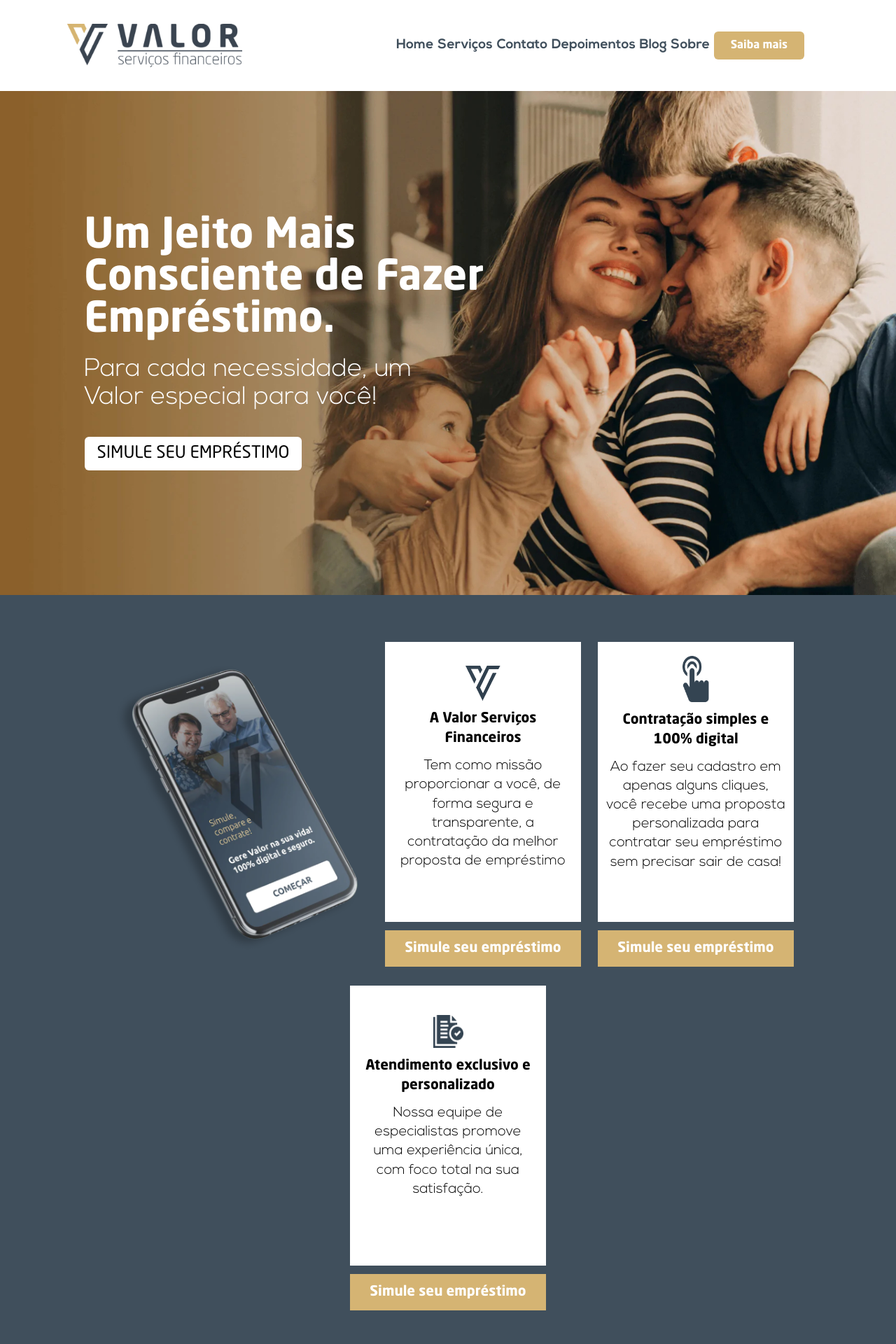
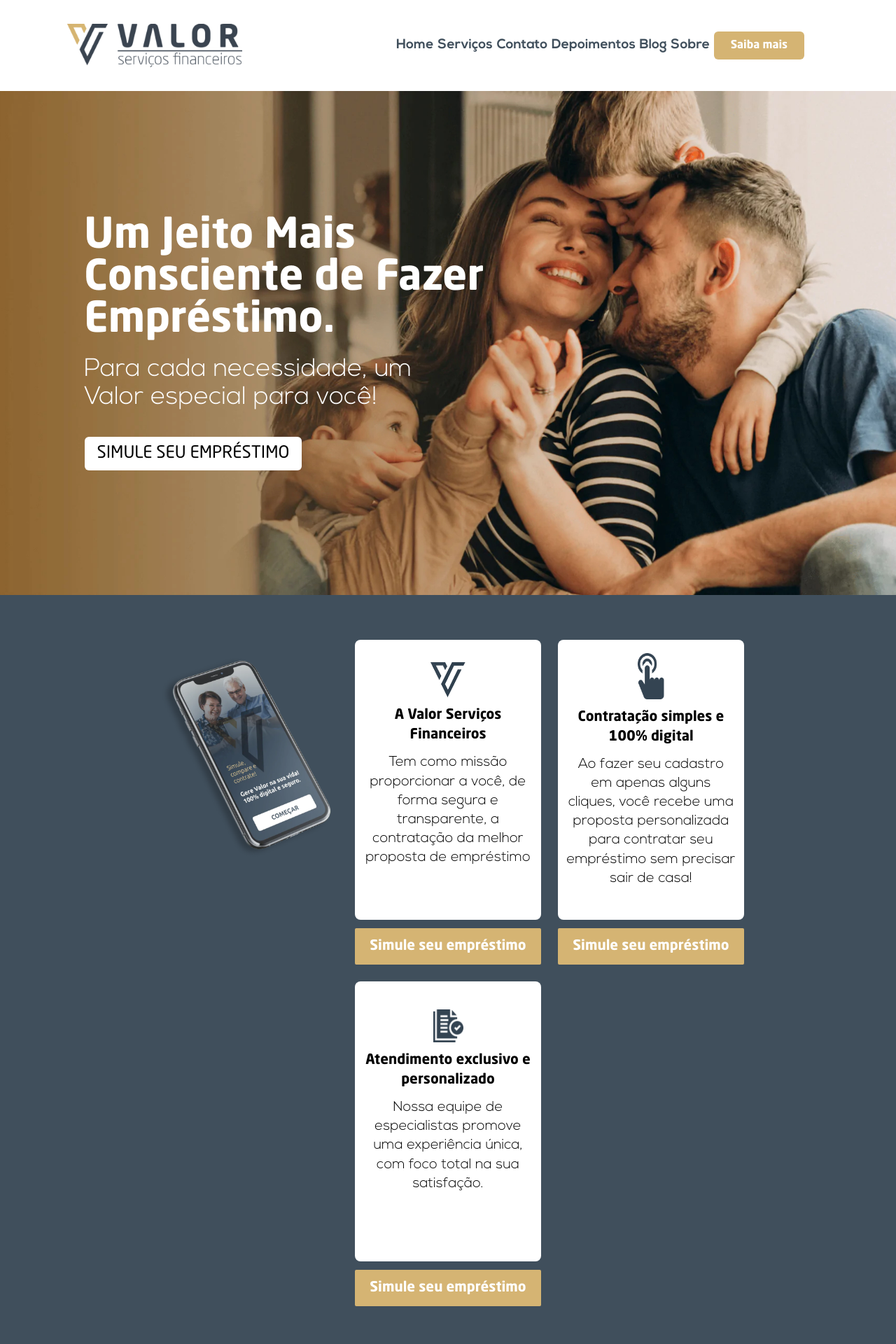
Before and after one commit to bjconsulting/valor_home, a React (Create React App) app in the folder app/: page / in a window 1280 px wide. Shown: the top 1920 px of the page at 70% size. Built offline with nearby package versions, Linux system fonts and the light colour scheme.

Commit message:
Ajustes do dia

```diff
--- a/app/src/Dobra1.tsx
+++ b/app/src/Dobra1.tsx
@@ -5,13 +5,13 @@ function Dobra1() {
     return (
         <>
             <Header />
-            <div className="flex flex-col justify-center items-start max-w-[100vw] min-h-[35vh] py-10  bg-bg-h bg-no-repeat  bg-[length:auto_100%] desktop:bg-bg-h2 desktop:bg-cover desktop:min-h-[90vh]">
-                <div className="ml-4 desktop:ml-24 flex flex-col justify-center max-w-[70%] desktop:max-w-[65%]">
-                    <h1 className="tablet:text-4xl tablet:font-bold tablet:max-w-[80%] tablet:pl-6 text-white max-w-[70%] desktop:text-6xl">Um Jeito Mais Consciente de Fazer Empréstimo.</h1>
+            <div className="flex flex-col justify-center items-start bg-center max-w-[100vw] bg-cover py-10  bg-bg-h bg-no-repeat desktop:bg-bg-h2 desktop:bg-cover desktop:min-h-[90vh]">
+                <div className="flex flex-col mx-4 justify-center tablet:max-w-[70%] desktop:max-w-[65%] desktop:ml-24">
+                    <h1 className="w-full text-5xl text-white tablet:text-4xl tablet:font-bold tablet:max-w-[80%] tablet:pl-6 desktop:text-6xl">Um Jeito Mais Consciente de Fazer Empréstimo.</h1>
 
-                    <p className=" text-white max-w-[60%] py-5 font-light tablet:max-w-[70%] tablet:text-xl tablet:pl-6 desktop:text-4xl">Para cada necessidade, um Valor especial para você!</p>
+                    <p className="text-lg text-white py-5 font-light tablet:max-w-[70%] tablet:text-xl tablet:pl-6 desktop:text-4xl">Para cada necessidade, um Valor especial para você!</p>
 
-                    <button className="bg-white py-2 pb-3 px-2 text-left rounded-md max-w-[190px] flex justify-center items-center tablet:text-[11px] tablet:max-w-[150px] tablet:text-center tablet:px-0 tablet:py-2 desktop:max-w-[310px] desktop:ml-[3%] desktop:px-2 desktop:text-2xl desktop:mt-4 desktop:uppercase  hover:bg-sub hover:text-prim transition-all"> Simule seu empréstimo </button>
+                    <button className="font-bold text-xl bg-white p-2 text-left rounded-md flex justify-center items-center tablet:font-normal tablet:ml-6 tablet:text-[11px] tablet:max-w-[150px] tablet:text-center tablet:px-0 tablet:py-2 desktop:max-w-[310px] desktop:ml-[3%] desktop:px-2 desktop:text-2xl desktop:mt-4 desktop:uppercase  hover:bg-sub hover:text-prim transition-all"> Simule seu empréstimo </button>
                 </div>
             </div>
         </>
--- a/app/src/Dobra2.tsx
+++ b/app/src/Dobra2.tsx
@@ -10,41 +10,41 @@ function Dobra2() {
         <>
             <div className="w-full bg-prim">
                 <div className="flex justify-center py-8 px-4 gap-4 flex-wrap tablet:gap-6 desktop:max-w-[90%] desktop:mx-auto desktop:py-16">
-                    <div className='hidden desktop:block'>
-                        <img src={mock} alt="MockUp de iPhone" width='380px' height='auto' />
+                    <div className='tablet:w-[calc(95%/4)]'>
+                        <img className='w-full' src={mock} alt="MockUp de iPhone" height='auto' />
                     </div>
-                    <div className="flex flex-col justify-center w-[calc(100%)] tablet:w-[calc(100%/4)]">
-                        <div className="flex flex-col p-3 bg-white justify-center text-center items-center min-h-[150px] tablet:min-h-[200px] desktop:min-h-[400px] desktop:justify-start desktop:pt-[12%]">
+                    <div className="flex flex-col justify-center w-[calc(100%)] tablet:w-[calc(95%/4)]">
+                        <div className="flex flex-col rounded-lg px-3 py-10 bg-white justify-center text-center items-center min-h-[150px] tablet:min-h-[200px] desktop:min-h-[400px] desktop:justify-start desktop:pt-[12%]">
                             <img src={icon1} alt="A Valor Serviços Financeiros" className='w-16 tablet:w-[50px] tablet:h-[auto]' />
                             <h2 className="font-bold my-3 px-3 tablet:text-[9px] desktop:text-xl desktop:px-0">A Valor Serviços Financeiros</h2>
                             <p className="font-normal tablet:leading-[11px] tablet:text-[11px] desktop:text-xl desktop:leading-[1.7rem]">Tem como missão proporcionar a você, de forma segura e transparente, a contratação da melhor  proposta de empréstimo</p>
                         </div>
 
-                        <button className="font-bold flex justify-center text-center py-3 w-full bg-sub mt-3 text-white tablet:text-[10px] desktop:text-xl hover:text-sub hover:bg-slate-500">
+                        <button className="rounded-sm font-bold flex justify-center text-center py-3 w-full bg-sub mt-3 text-white tablet:text-[10px] desktop:text-xl hover:text-sub hover:bg-slate-500">
                             Simule seu empréstimo
                         </button>
                     </div>
 
-                    <div className="flex flex-col justify-center w-[calc(100%)] tablet:w-[calc(100%/4)]">
-                        <div className="flex flex-col p-3 bg-white justify-center text-center items-center min-h-[150px] tablet:min-h-[200px] desktop:min-h-[400px] desktop:justify-start desktop:pt-[7%]">
+                    <div className="flex flex-col justify-center w-[calc(100%)] tablet:w-[calc(95%/4)]">
+                        <div className="flex flex-col rounded-lg px-3 py-10 bg-white justify-center text-center items-center min-h-[150px] tablet:min-h-[200px] desktop:min-h-[400px] desktop:justify-start desktop:pt-[7%]">
                             <img src={icon3} alt="A Valor Serviços Financeiros" className='w-16 tablet:w-[38px] tablet:h-[66px]' />
                             <h2 className="font-bold my-3 px-3 tablet:text-[9px] desktop:text-xl desktop:px-0">Contratação simples e 100% digital</h2>
                             <p className="font-normal normal tablet:leading-[11px] tablet:text-[11px] desktop:text-xl desktop:leading-[1.7rem]">Ao fazer seu cadastro em apenas alguns cliques, você recebe uma proposta personalizada para contratar seu empréstimo sem precisar sair de casa!</p>
                         </div>
 
-                        <button className="font-bold flex justify-center text-center py-3 w-full bg-sub mt-3 text-white tablet:text-[10px] desktop:text-xl hover:text-sub hover:bg-slate-500">
+                        <button className="rounded-sm font-bold flex justify-center text-center py-3 w-full bg-sub mt-3 text-white tablet:text-[10px] desktop:text-xl hover:text-sub hover:bg-slate-500">
                             Simule seu empréstimo
                         </button>
                     </div>
 
-                    <div className="flex flex-col justify-start w-[calc(100%)] tablet:w-[calc(100%/4)]">
-                        <div className="flex flex-col p-3 bg-white justify-center text-center items-center min-h-[150px] tablet:min-h-[200px] desktop:min-h-[400px] desktop:justify-start desktop:pt-[15%]">
+                    <div className="flex flex-col justify-center w-[calc(100%)] tablet:w-[calc(95%/4)]">
+                        <div className="flex flex-col rounded-lg px-3 py-10 bg-white justify-center text-center items-center min-h-[150px] tablet:min-h-[200px] desktop:min-h-[400px] desktop:justify-start desktop:pt-[15%]">
                             <img src={icon2} alt="A Valor Serviços Financeiros" className='w-16 tablet:w-[43px] tablet:h-[47px]' />
                             <h2 className="font-bold my-3 px-3 tablet:text-[9px] desktop:text-xl desktop:px-0">Atendimento exclusivo e personalizado</h2>
                             <p className="font-light tablet:leading-[11px] tablet:text-[11px] desktop:text-xl desktop:leading-[1.7rem]">Nossa equipe de especialistas promove uma experiência única, com foco total na sua satisfação.</p>
                         </div>
 
-                        <button className="font-bold flex justify-center text-center py-3 w-full bg-sub mt-3 text-white tablet:text-[10px] desktop:text-xl hover:text-sub hover:bg-slate-500">
+                        <button className="rounded-sm font-bold flex justify-center text-center py-3 w-full bg-sub mt-3 text-white tablet:text-[10px] desktop:text-xl hover:text-sub hover:bg-slate-500">
                             Simule seu empréstimo
                         </button>
                     </div>
--- a/app/src/Header.tsx
+++ b/app/src/Header.tsx
@@ -10,7 +10,7 @@ function Header() {
     return (
         <>
             <header className="w-full desktop:w-[100vw] py-8 desktop:flex justify-between items-center desktop:h-[130px]">
-                <div className="max-w-[85%] mx-auto flex justify-between desktop:min-w-[85%]">
+                <div className="max-w-[95%] mx-auto flex justify-between desktop:min-w-[85%]">
                     <picture className="pointer-events-none flex justify-center items-center">
                         <source media="(min-width:640px)" srcSet={logo2} width='250px' height='auto' />
                         <img src={logo} alt="Valor Serviços" width='150px' />
```
